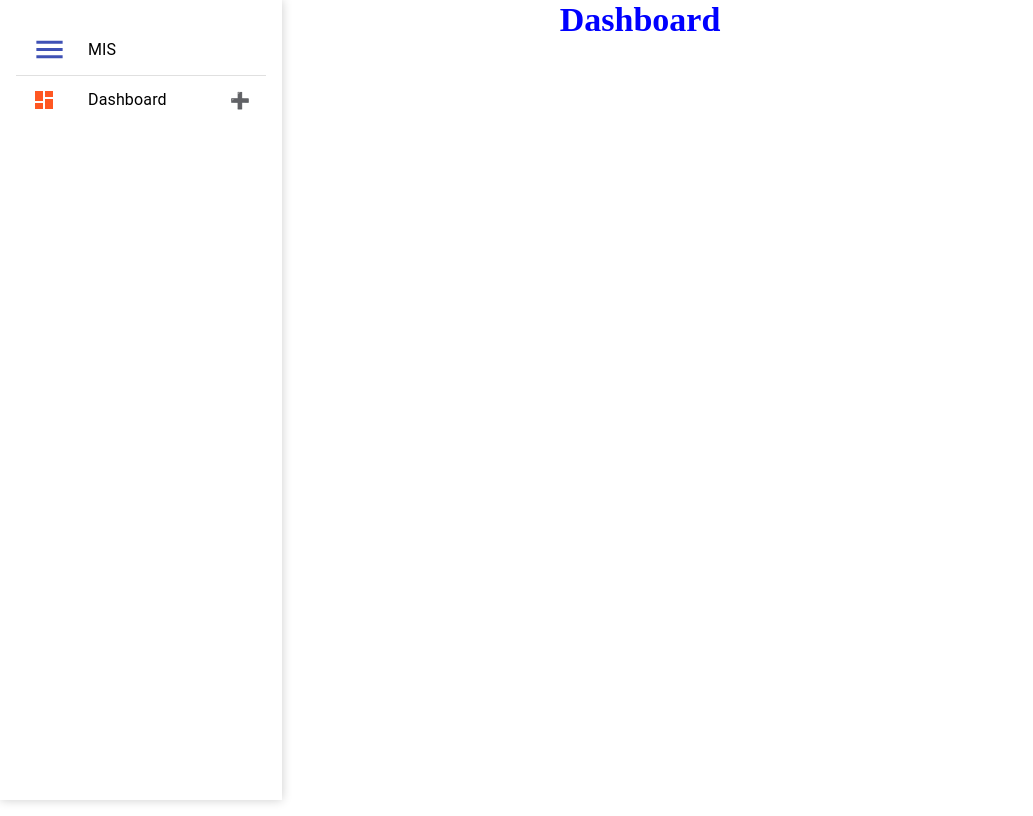
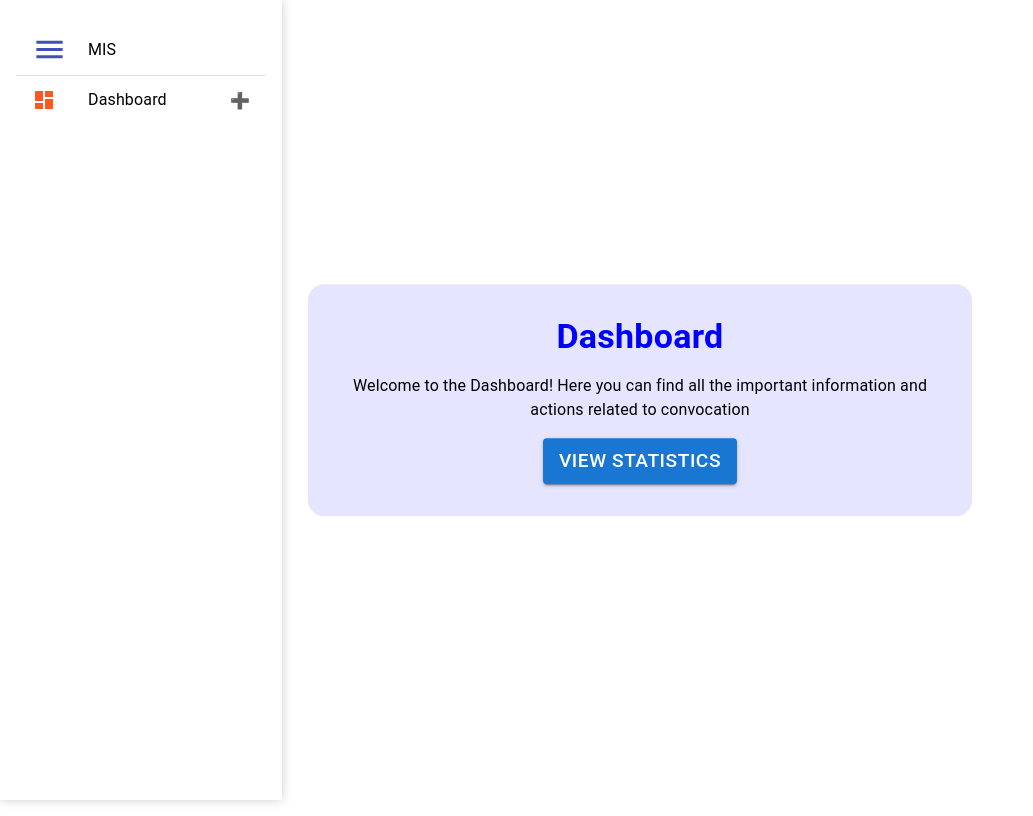
Before and after one commit to MohanChaturvedhi/Convocation, a React (Create React App) app in the folder frontend/: page / in a window 1280 px wide. Shown: the whole page, without its empty margins (0-1033 px from the left). Built offline with nearby package versions, Linux system fonts and the light colour scheme.

Commit message:
few changes

```diff
--- a/frontend/src/pages/ConvocationList.jsx
+++ b/frontend/src/pages/ConvocationList.jsx
@@ -52,6 +52,43 @@ export default function ConvocationList() {
 
   const handleOrderChange = (e) => {
     setOrder(e.target.value);
+  };
+
+  const downloadData = () => {
+    // Create CSV content with column headings
+    const headers = Object.keys(convocationMembers[0]);
+    const rows = convocationMembers.map(row => {
+      // Convert the date format if the field is 'Date'
+      return headers.map(header => {
+        if (header === 'Date') {
+          // Convert 'YYYY-MM-DD' to 'MM/DD/YYYY' format
+          const [year, month, day] = row[header].split('-');
+          return `${month}/${day}/${year}`;
+        }
+        return row[header];
+      });
+    });
+
+    // Combine headers and rows into CSV content
+    const csvContent =
+      headers.join(',') + '\n' +
+      rows.map(row => row.join(',')).join('\n');
+
+    // Create a blob with the CSV content
+    const blob = new Blob([csvContent], { type: 'text/csv;charset=utf-8;' });
+
+    // Create a temporary anchor element to trigger the download
+    const link = document.createElement('a');
+    link.href = window.URL.createObjectURL(blob);
+    link.setAttribute('download', 'convocation_data.csv');
+    link.style.visibility = 'hidden';
+
+    // Append the anchor to the body and trigger the download
+    document.body.appendChild(link);
+    link.click();
+
+    // Clean up
+    document.body.removeChild(link);
   };
 
   const filteredMembers = convocationMembers.filter((member) => {
@@ -148,11 +185,18 @@ export default function ConvocationList() {
           <Box mt={2} display="flex" justifyContent="center">
             <Button disabled={currentPage === 1} onClick={() => handlePagination(currentPage - 1)} sx={{ marginX: 1 }}>Previous</Button>
             {paginationItems.map((item, index) => (
-              <Button key={index} onClick={() => handlePagination(item)} variant="outlined" sx={{ marginX: 1 }}>{item}</Button>
+              <Button key={index} onClick={() => handlePagination(item)} variant="outlined" sx={{ marginX: 1 ,
+                bgcolor: currentPage === item ? '#42a5f5' : 'transparent',
+                color: currentPage === item ? '#fff' : 'inherit',
+                transition: 'background-color 0.2s ease-in-out',
+              }}>{item}</Button>
             ))}
             <Button disabled={currentPage === totalPages} onClick={() => handlePagination(currentPage + 1)} sx={{ marginX: 1 }}>Next</Button>
           </Box>
         )}
+        <Box sx={{ position: 'fixed', bottom: 16, right: 16 }}>
+          <Button onClick={downloadData} variant="contained" sx={{ bgcolor: '#42a5f5', color: '#fff', transition: 'background-color 0.2s ease-in-out' }}>Download</Button>
+        </Box>
       </div>
     </Box>
   );
--- a/frontend/src/pages/Dashboard.jsx
+++ b/frontend/src/pages/Dashboard.jsx
@@ -1,20 +1,32 @@
 import React from 'react';
+import { Typography, Button, Box } from '@mui/material';
 
 const Dashboard = () => {
   return (
-    <div style={{
-      position: 'absolute',
-      top: '20px',
-      left: '50%',
-      transform: 'translate(-50%, -50%)',
-      textAlign: 'center',
-      width: '100%',
-      fontSize: '34px',
-      fontWeight: 'bold',
-      color: 'blue'
-    }}>
-      Dashboard
-    </div>
+    <Box
+      sx={{
+        position: 'absolute',
+        top: '50%',
+        left: '50%',
+        transform: 'translate(-50%, -50%)',
+        textAlign: 'center',
+        width: '80%',
+        maxWidth: 600,
+        padding: 4,
+        backgroundColor: 'rgba(0, 0, 255, 0.1)',
+        borderRadius: 4,
+      }}
+    >
+      <Typography variant="h4" sx={{ color: 'blue', fontWeight: 'bold', mb: 2 }}>
+        Dashboard
+      </Typography>
+      <Typography variant="body1" sx={{ mb: 2 }}>
+        Welcome to the Dashboard! Here you can find all the important information and actions related to convocation
+      </Typography>
+      <Button variant="contained" color="primary" sx={{ fontSize: '1.2rem' }}>
+        View Statistics
+      </Button>
+    </Box>
   );
 };
 
--- a/frontend/src/pages/UploadFile.jsx
+++ b/frontend/src/pages/UploadFile.jsx
@@ -97,7 +97,9 @@ const UploadFile = () => {
             key={index}
             onClick={() => handlePagination(page)}
             variant="outlined"
-            sx={{ marginX: 1, color: currentPage === page ? 'primary.main' : 'text.primary', bgcolor: currentPage === page ? 'primary.light' : 'transparent' }}
+            sx={{ marginX: 1, color: currentPage === page ? 'primary.main' : 'text.primary', bgcolor: currentPage === page ? 'primary.light' : 'transparent' ,
+            transition: 'background-color 0.2s ease-in-out',
+          }}
           >
             {page}
           </Button>
@@ -119,7 +121,7 @@ const UploadFile = () => {
 
       <Box display="flex" justifyContent="center" alignItems="center" flexDirection="column">
         <Typography variant="h5">Select CSV File</Typography>
-        <input key={inputKey} type="file" accept=".csv" onChange={handleFileChange} />
+        <input key={inputKey} type="file" accept=".csv" onChange={handleFileChange} sx={{marginX:'40'}} />
       </Box>
 
       {selectedFile && (
--- a/frontend/src/pages/data.js
+++ b/frontend/src/pages/data.js
@@ -8,7 +8,7 @@ export const data=[
     },
     {
         "cgpa":8.0,
-        "name":"Anvith",
+        "name":"An-vith",
         "Date":"29-01-2022",
         "branch":"IT",
         "company":"Amazon",
```
